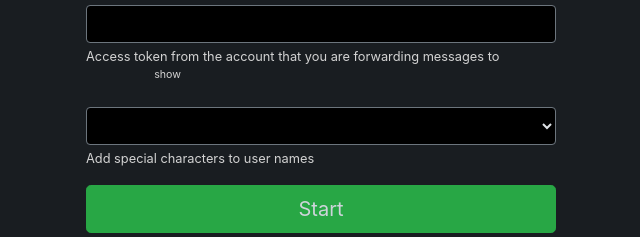
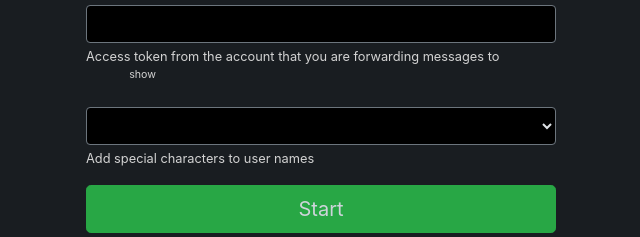
Before and after one commit to teklynk/twitch_chat_forwarder, a plain HTML site: page index.html in a window 1280 px wide. Shown: the part 491-728 px from the top of the page, 319-959 px from the left. Drawn offline with Linux system fonts and the light colour scheme.

Commit message:
updated css

```diff
--- a/index.html
+++ b/index.html
@@ -39,7 +39,7 @@
         <input type="password" id="accessToken" class="form-control" required>
         <label for="accessToken">
             <small>Access token from the account that you are forwarding messages to
-                <span id="show_token" style="cursor:pointer;text-align:right;display:inline-block;width:95px;font-size:smaller;vertical-align:top;" title="Show/Hide">
+                <span id="show_token" style="cursor:pointer;text-align:right;display:inline-block;width:70px;font-size:smaller;vertical-align:top;" title="Show/Hide">
                     show
                 </span>
             </small>
```
